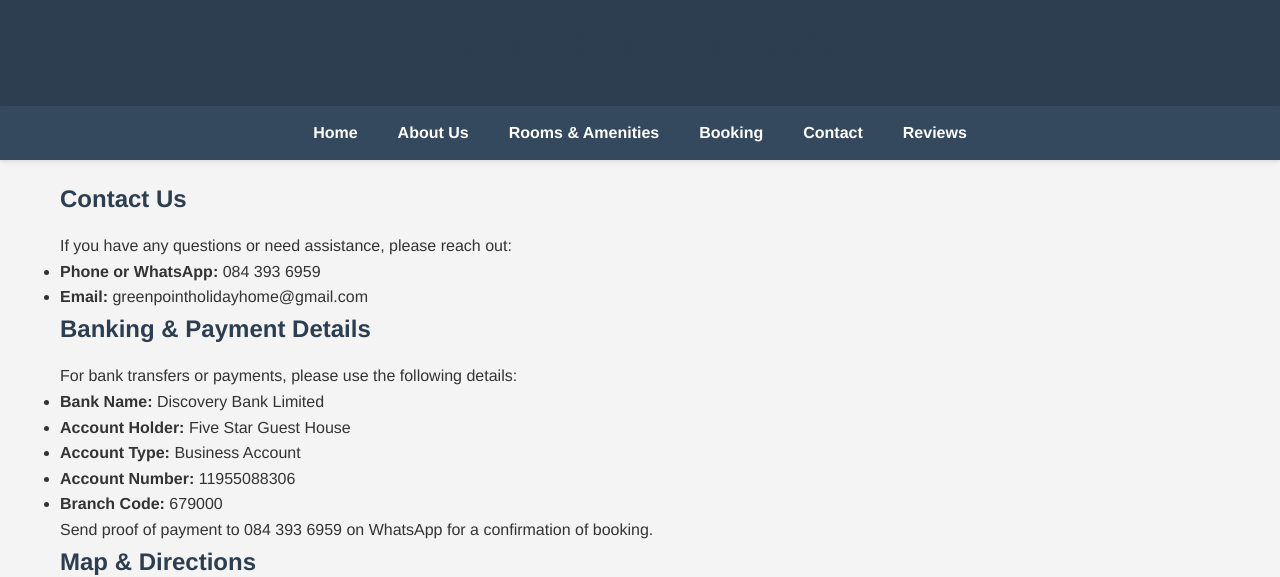
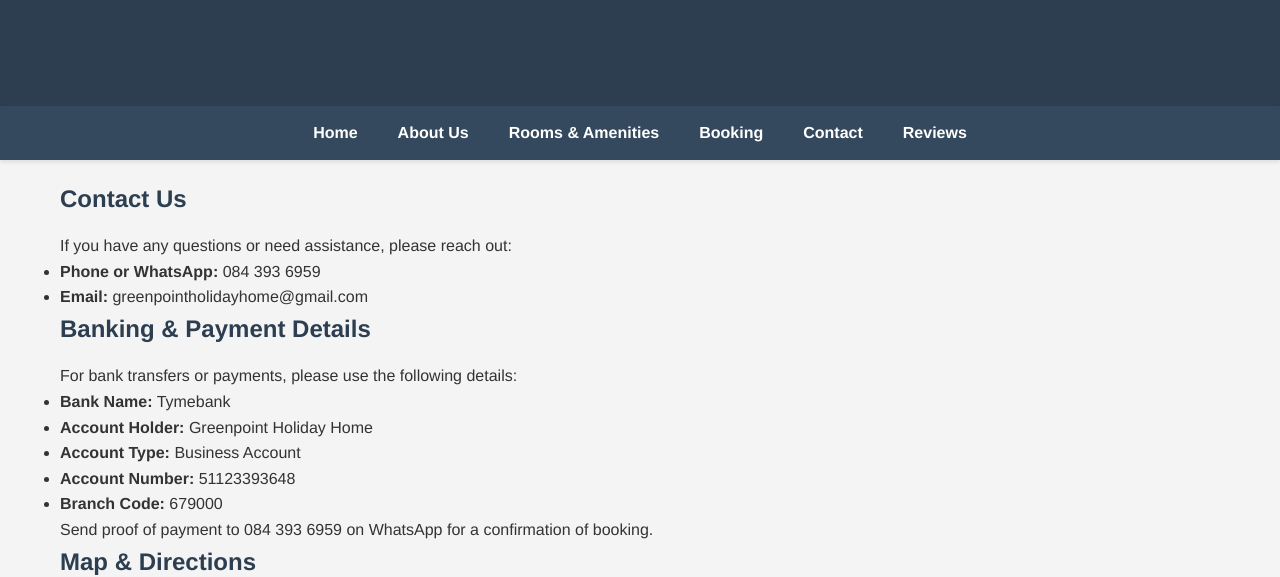
Before and after one commit to greenpointholidayhome/website, a plain HTML site: page contact.html in a window 1280 px wide. Shown: the top 577 px of the page. Drawn offline with Linux system fonts and the light colour scheme.

Commit message:
Update contact.html

```diff
--- a/contact.html
+++ b/contact.html
@@ -29,10 +29,10 @@
     <h2>Banking & Payment Details</h2>
     <p>For bank transfers or payments, please use the following details:</p>
     <ul>
-        <li><strong>Bank Name:</strong> Discovery Bank Limited</li>
-        <li><strong>Account Holder:</strong> Five Star Guest House</li>
+        <li><strong>Bank Name:</strong> Tymebank</li>
+        <li><strong>Account Holder:</strong> Greenpoint Holiday Home</li>
         <li><strong>Account Type:</strong> Business Account</li>
-        <li><strong>Account Number:</strong> 11955088306</li>
+        <li><strong>Account Number:</strong> 51123393648</li>
         <li><strong>Branch Code:</strong> 679000</li>
         <p>Send proof of payment to  084 393 6959 on WhatsApp for a confirmation of booking.</p>
 
```
